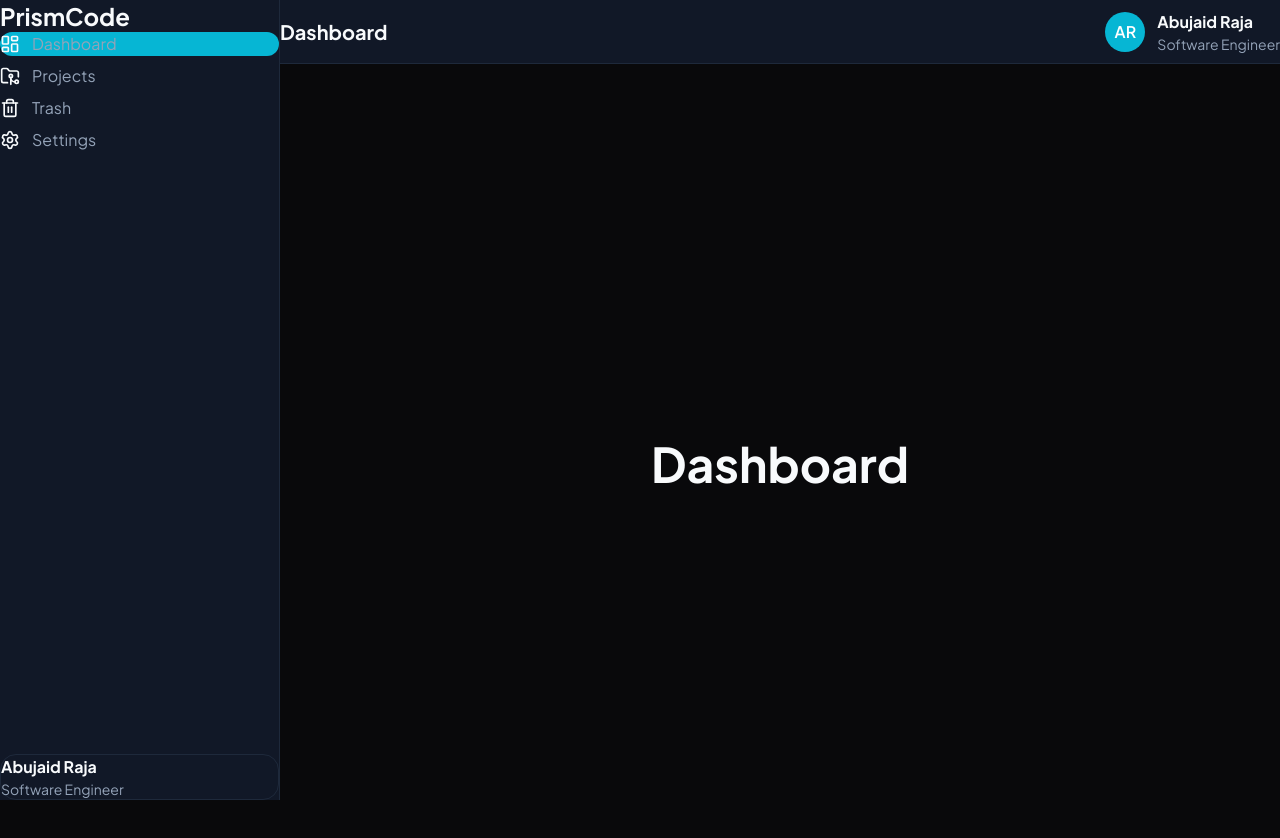
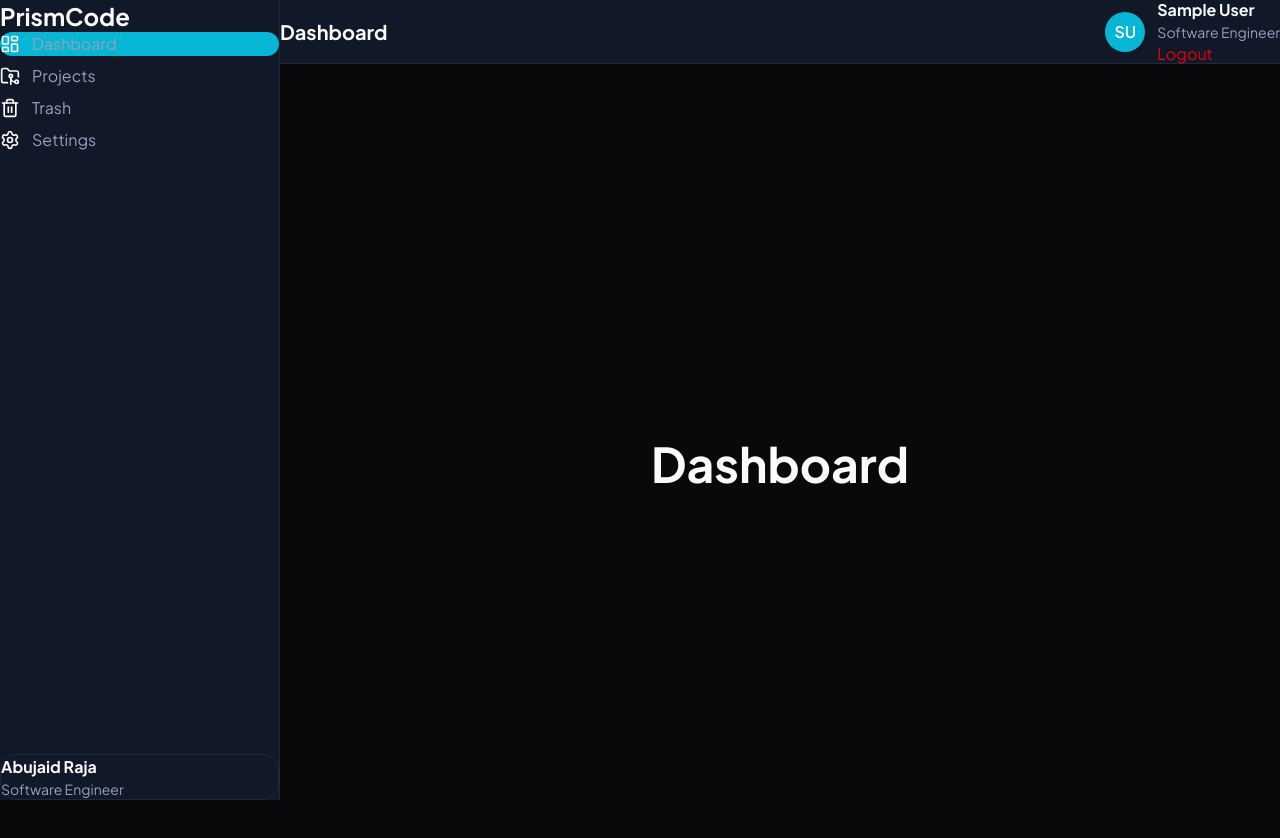
Before and after one commit to 881057abujaid/PrismCode, a React app in the folder frontend/: page /dashboard in a window 1280 px wide. Shown: the top 838 px of the page. Built offline with nearby package versions, Linux system fonts and the light colour scheme; no server answers; sample sign-in values are in the browser's storage; the HTML template or start-up script is replaced by a standard one.

Commit message:
feat: integrate frontend authentication with backend APIs

```diff
--- a/frontend/src/components/layout/Navbar.jsx
+++ b/frontend/src/components/layout/Navbar.jsx
@@ -1,4 +1,17 @@
+import { useNavigate } from "react-router-dom";
+import toast from "react-hot-toast";
+import useAuth from "../../hooks/useAuth";
+
 const Navbar = ({ title = 'Dashboard' }) => {
+    const { user, logout } = useAuth();
+    const navigate = useNavigate();
+
+    const handleLogout = () => {
+        logout();
+        toast.success("Logged out successfully.");
+        navigate("/login", { replace: true });
+    };
+
     return (
         <header className="sticky top-0 z-10 flex h-16 items-center justify-between border-b border-border bg-surface px-8">
             {/* Page Title */}
@@ -9,11 +22,18 @@ const Navbar = ({ title = 'Dashboard' }) => {
             {/* User */}
             <div className="flex items-center gap-3">
                 <div className="flex h-10 w-10 items-center justify-center rounded-full bg-primary font-semibold text-white">
-                    AR
+                    {user?.name?.split(' ')?.map(n => n[0]).join('') || 'U'}
                 </div>
                 <div>
-                    <h4 className="font-medium">Abujaid Raja</h4>
+                    <h4 className="font-medium">{user?.name || 'User'}</h4>
                     <p className="text-sm text-text-secondary">Software Engineer</p>
+                    <button
+                        onClick={handleLogout}
+                        className="mt-2 text-red-600 hover:text-red-700 cursor-pointer"
+                        type="button"
+                    >
+                        Logout
+                    </button>
                 </div>
             </div>
         </header>
--- a/frontend/src/context/AuthContext.jsx
+++ b/frontend/src/context/AuthContext.jsx
@@ -30,7 +30,7 @@ const AuthProvider = ({ children }) => {
         setToken(token);
 
         localStorage.setItem("auth_token", token);
-        localStorage.setItem("auth_user", user);
+        localStorage.setItem("auth_user", JSON.stringify(user));
     };
 
     const logout = () => {
--- a/frontend/src/pages/Auth/Login.jsx
+++ b/frontend/src/pages/Auth/Login.jsx
@@ -30,6 +30,8 @@ const Login = () => {
     const onSubmit = async (data) => {
         try {
             const response = await loginUser(data);
+
+            console.log("LOGIN RESPONSE:", response);
 
             login({
                 user: response.data.user,
--- a/frontend/src/services/api/api.js
+++ b/frontend/src/services/api/api.js
@@ -3,8 +3,9 @@ import axios from "axios";
 const api = axios.create({
     baseURL: import.meta.env.VITE_API_BASE_URL,
     headers: {
-        "Content-Type": "application/josn"
+        "Content-Type": "application/json"
     },
+    withCredentials: true,
 });
 
 export default api;
--- a/frontend/src/services/auth.service.js
+++ b/frontend/src/services/auth.service.js
@@ -1,17 +1,17 @@
 import api from "./api/api";
 
 export const register = async (payload) => {
-    const response = await api.post(
+    const { data } = await api.post(
         "/auth/register",
         payload
     );
-    return response.data;
+    return data;
 };
 
 export const login = async (payload) => {
-    const response = await api.post(
+    const { data } = await api.post(
         "/auth/login",
         payload
     );
-    return response.data;
+    return data;
 };
```
Also changed, not shown: 2 other files (tests, documents, lock files or other folders).
